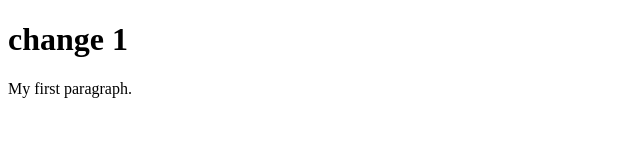
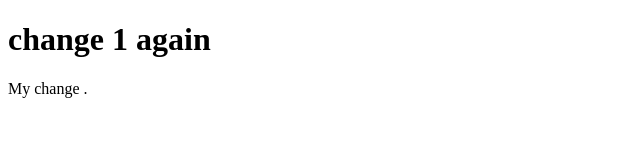
Before and after one commit to Mustafa-ariozon/Project11, a plain HTML site: page index.html in a window 1280 px wide. Shown: the whole page, without its empty margins (0-640 px from the left). Drawn offline with Linux system fonts and the light colour scheme.

Commit message:
Update index.html
https://github.com/Mustafa-ariozon/Project11

```diff
--- a/index.html
+++ b/index.html
@@ -2,9 +2,9 @@
 <html>
 <body>
 
-<h1>change 1</h1>
+<h1>change 1 again</h1>
 
-<p>My first paragraph.</p>
+<p>My change .</p>
 
 </body>
 </html>
```
